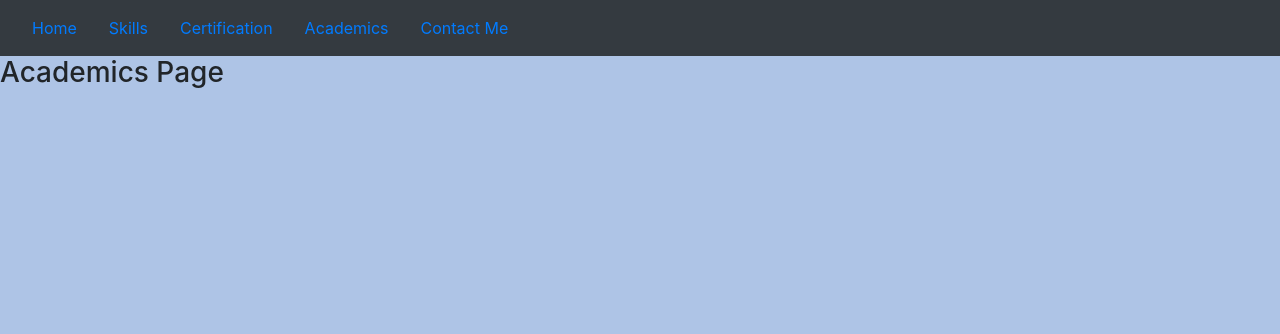
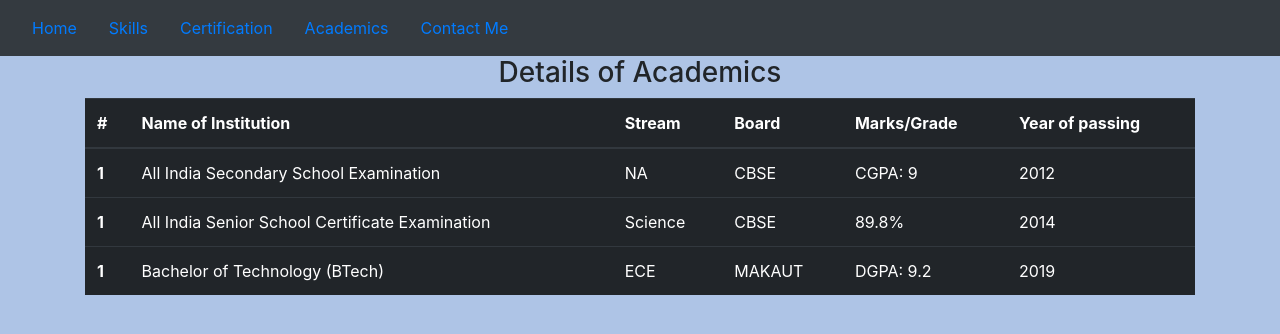
Before and after one commit to satishkr39/my_profile, a Flask app: page /academics in a window 1280 px wide. Shown: the top 334 px of the page. Run offline with Flask 2, Linux system fonts and the light colour scheme; some libraries are stand-ins or nearby versions.

Commit message:
adding academics page

```diff
--- a/my_profile/academics/templates/academics/academics.html
+++ b/my_profile/academics/templates/academics/academics.html
@@ -6,8 +6,48 @@
     <title>Title</title>
 </head>
 <body>
-    {% block content %}
-      <h3> Academics Page</h3>
-    {% endblock %}
+{% block content %}
+<h3 align="center"> Details of Academics</h3>
+<div class="container">
+    <table class="table table-dark table-hover">
+        <thead>
+        <tr>
+            <th scope="col">#</th>
+            <th scope="col">Name of Institution</th>
+            <th scope="col">Stream</th>
+            <th scope="col">Board</th>
+            <th scope="col">Marks/Grade</th>
+            <th scope="col">Year of passing</th>
+        </tr>
+        </thead>
+        <tbody>
+        <tr>
+            <th scope="row">1</th>
+            <td>All India Secondary School Examination</td>
+            <td>NA</td>
+            <td>CBSE</td>
+            <td>CGPA: 9</td>
+            <td>2012</td>
+        </tr>
+         <tr>
+            <th scope="row">1</th>
+            <td>All India Senior School Certificate Examination</td>
+            <td>Science</td>
+            <td>CBSE</td>
+            <td>89.8%</td>
+            <td>2014</td>
+        </tr>
+        <tr>
+            <th scope="row">1</th>
+            <td>Bachelor of Technology (BTech)</td>
+            <td>ECE</td>
+            <td>MAKAUT</td>
+            <td>DGPA: 9.2</td>
+            <td>2019</td>
+        </tr>
+        </tbody>
+    </table>
+</div>
+{% endblock %}
 </body>
 </html>
```
